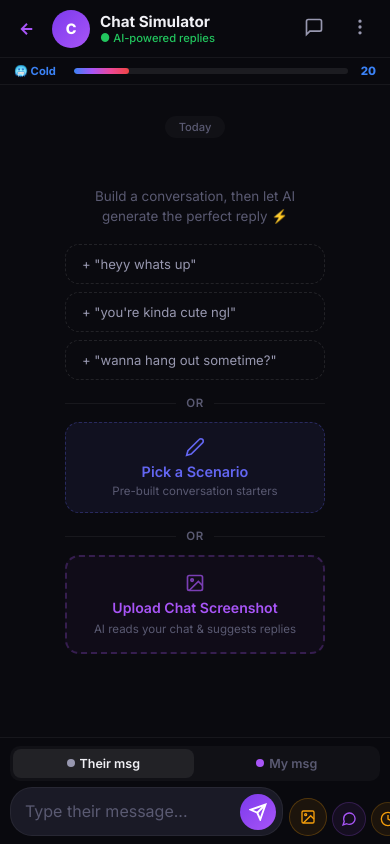
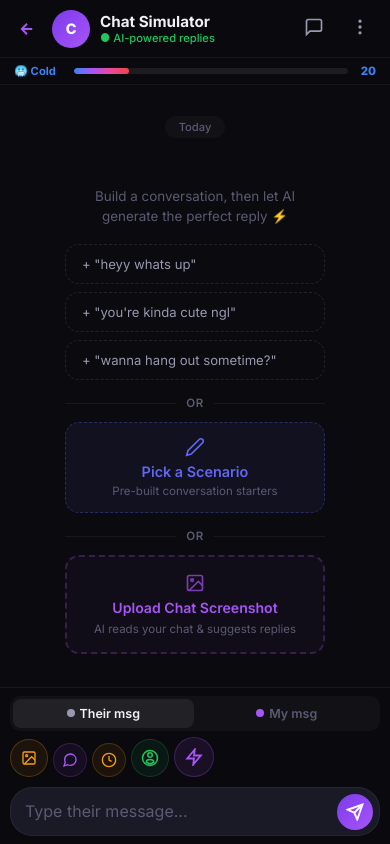
Before and after one commit to pankajcr7/something-special, a plain HTML site: page chat.html in a window 390 px wide. Drawn offline with Linux system fonts and the light colour scheme.

Commit message:
fix: move input tools above textarea on mobile for visibility

```diff
--- a/chat.css
+++ b/chat.css
@@ -178,7 +178,8 @@ html,body{height:100%;font-family:var(--font);background:var(--bg);color:var(--t
 .sender-dot{width:8px;height:8px;border-radius:50%}
 .them-dot{background:var(--text2)}
 .me-dot{background:var(--accent)}
-.input-row{display:flex;align-items:flex-end;gap:6px}
+.input-row{display:flex;align-items:flex-end;gap:6px;flex-wrap:wrap}
+@media(max-width:600px){.input-actions{order:-1;width:100%;justify-content:flex-start;margin-bottom:4px}}
 .input-text-wrap{flex:1;display:flex;align-items:flex-end;background:var(--bg3);border:1px solid var(--border);border-radius:22px;padding:4px 6px 4px 14px;transition:border-color .15s;min-height:44px}
 .input-text-wrap:focus-within{border-color:rgba(168,85,247,.4)}
 .chat-textarea{flex:1;background:transparent;border:none;padding:8px 0;color:var(--text);font-family:var(--font);font-size:16px;resize:none;outline:none;max-height:120px;line-height:1.45;-webkit-appearance:none;min-height:28px}
```
